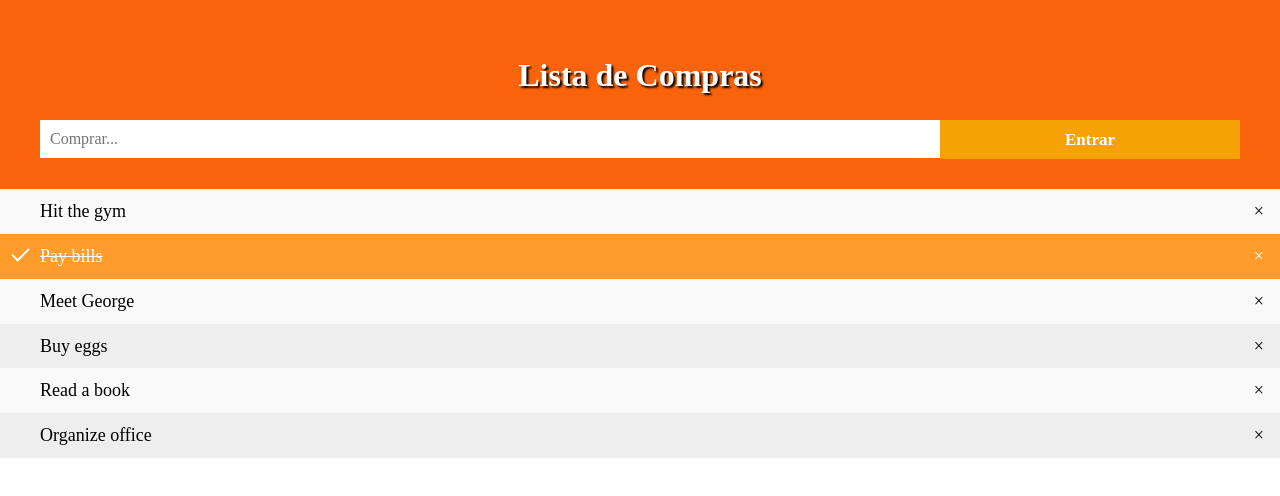
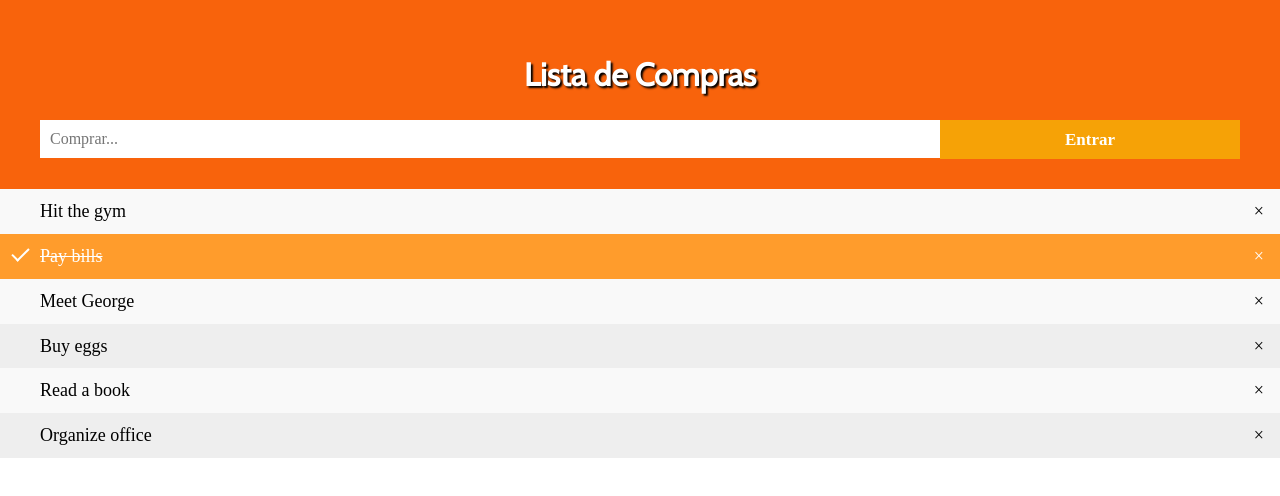
Before and after one commit to eintesat/movil, a plain HTML site: page www/index.html in a window 1280 px wide. Drawn offline with nearby package versions, Linux system fonts and the light colour scheme.

Commit message:
Agregamos stilo fuente cabian

```diff
--- a/www/css/style.css
+++ b/www/css/style.css
@@ -78,6 +78,7 @@ ul li.checked::before {
 }
 .header h2 {
   font-size: 2em;
+  font-family: 'Cabin', sans-serif;
   font-weight: bold;
   text-shadow: 2px 2px 2px rgb(0, 0, 0);
 }
--- a/www/index.html
+++ b/www/index.html
@@ -4,6 +4,8 @@
     <meta charset="UTF-8">
     <meta http-equiv="X-UA-Compatible" content="IE=edge">
     <meta name="viewport" content="width=device-width, initial-scale=1.0">
+    <link rel="preconnect" href="https://fonts.gstatic.com">
+    <link href="https://fonts.googleapis.com/css2?family=Cabin:ital,wght@0,400;1,600&display=swap" rel="stylesheet">
     <link rel="stylesheet" href="css/style.css">
     <link rel="stylesheet" href="css/normalize.css">
     <title>Lista de Compras</title>
```
